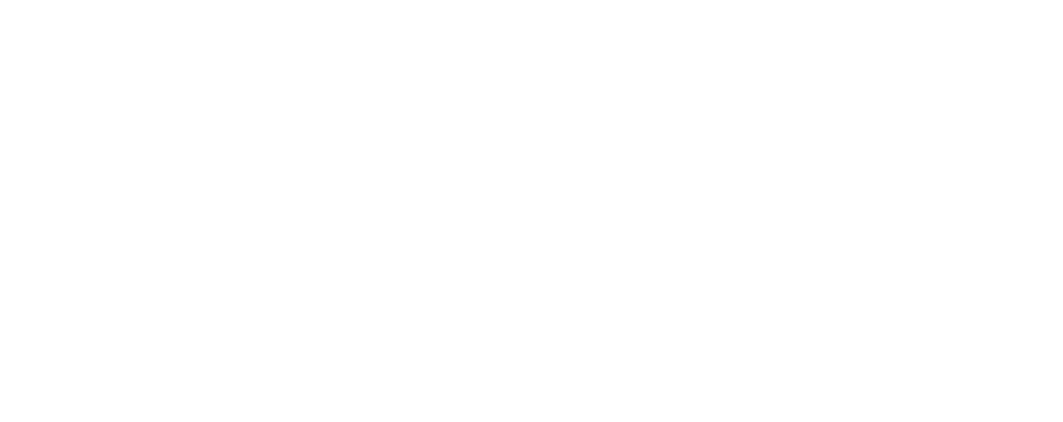
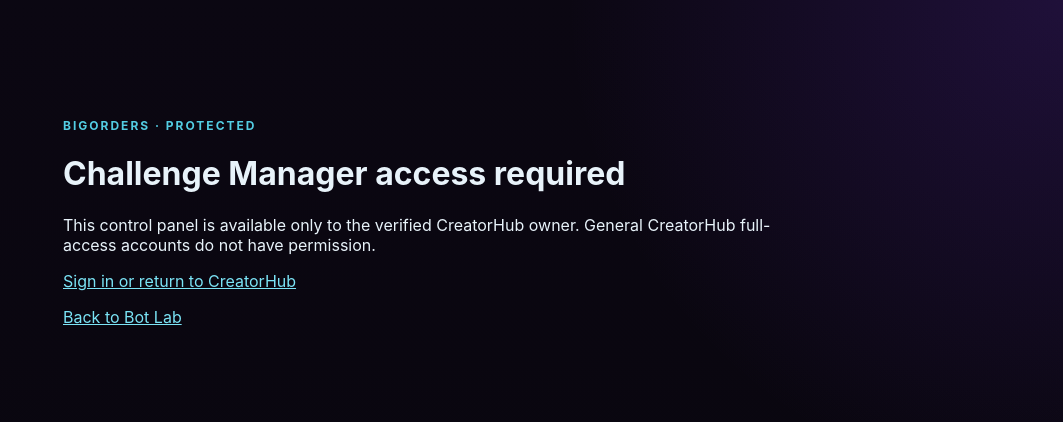
Before and after one commit to zanibethel/CreatorHub, a Next.js app: page /paper-trading/bots/challenges in a window 1280 px wide. Before the commit this address had no page. Shown: the top 422 px of the page, without its empty margins (217-1280 px from the left). Built offline with nearby package versions, Linux system fonts and the light colour scheme; no server answers.

Commit message:
feat(paper): server-guard owner-only BigOrders challenge control panel

```diff
--- /dev/null
+++ b/src/app/paper-trading/bots/challenges/page.tsx
@@ -0,0 +1,20 @@
+import type {Metadata} from "next";
+import Link from "next/link";
+import {isVerifiedPaperChallengeOwner} from "@/lib/paper-challenge-owner-auth";
+import PaperChallengeManager from "@/components/PaperChallengeManager";
+export const dynamic="force-dynamic";
+export const metadata:Metadata={
+ title:"PAPER Challenge Manager | BigOrders",
+ description:"Private BigOrders shadow challenge configuration and virtual capital accounting.",
+};
+export default async function ChallengeManagerPage(){
+ const owner=await isVerifiedPaperChallengeOwner();
+ if(!owner)return <main style={{maxWidth:720,margin:"10vh auto",padding:"26px",color:"#e8f3fa"}}>
+   <p style={{color:"#53cde3",fontWeight:700,letterSpacing:2,fontSize:12}}>BIGORDERS · PROTECTED</p>
+   <h1>Challenge Manager access required</h1>
+   <p>This control panel is available only to the verified CreatorHub owner. General CreatorHub full-access accounts do not have permission.</p>
+   <p><Link style={{color:"#7be4f6"}} href="/">Sign in or return to CreatorHub</Link></p>
+   <p><Link style={{color:"#7be4f6"}} href="/paper-trading/bots">Back to Bot Lab</Link></p>
+ </main>;
+ return <PaperChallengeManager/>;
+}
```
